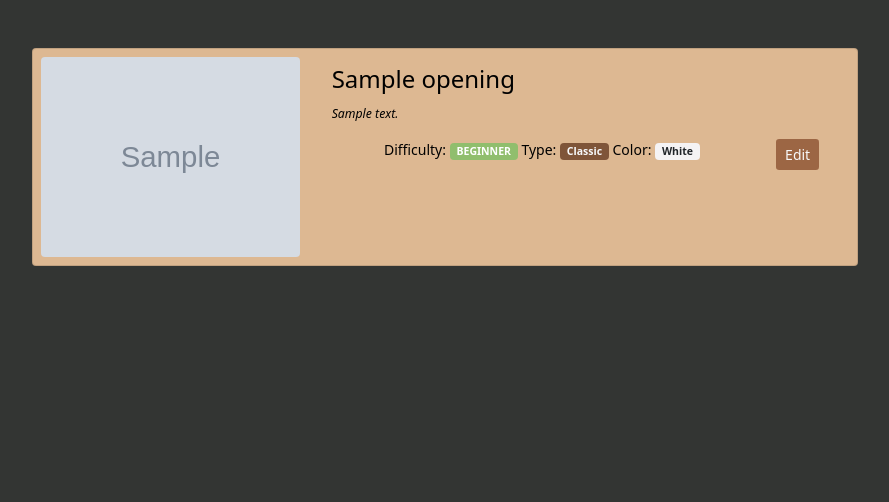
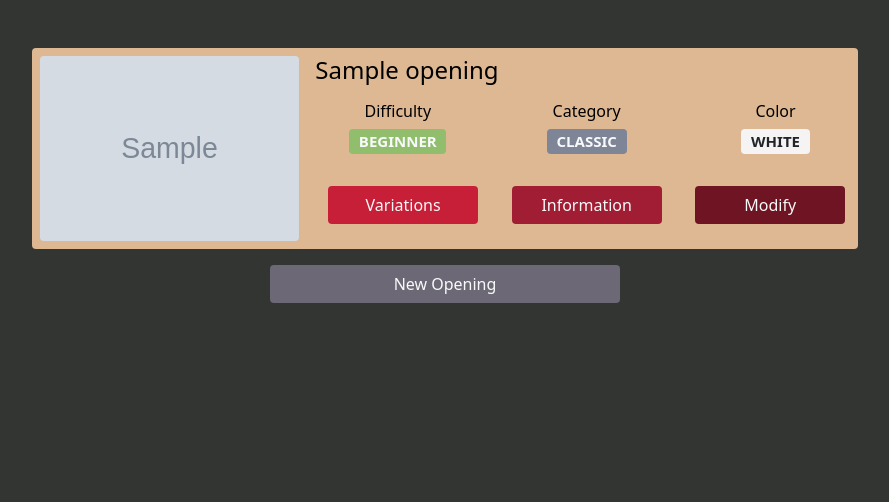
Before and after one commit to paudom/ChessRepertoire, a Django app: page / in a window 1280 px wide. Shown: the top 502 px of the page, without its empty margins (195-1084 px from the left). Run offline with Django 3.2, Linux system fonts and the light colour scheme; tables that the repository leaves empty hold one stand-in row (values such as "Sample post"); grey boxes marked "Sample" are stand-in pictures.

Commit message:
Finished design for openings

```diff
--- a/chess_repertoire/chess_repertoire/apps/repertoire/models.py
+++ b/chess_repertoire/chess_repertoire/apps/repertoire/models.py
@@ -40,8 +40,8 @@ class Opening(models.Model):
             ---
             Description: the color of the Opening: (0 [White], 1 [Black])
         """
-        WHITE = 0, "White"
-        BLACK = 1, "Black"
+        WHITE = 0, "WHITE"
+        BLACK = 1, "BLACK"
 
     class Difficulty(models.TextChoices):
         """ CHOICES::Difficulty
@@ -58,9 +58,9 @@ class Opening(models.Model):
             ---
             Description: the type of Opening.
         """
-        CLASSIC = "CL", "Classic"
-        SYSTEM = "SY", "System"
-        GAMBIT = "GB", "Gambit"
+        CLASSIC = "CL", "CLASSIC"
+        SYSTEM = "SY", "SYSTEM"
+        GAMBIT = "GB", "GAMBIT"
 
     name = models.CharField(max_length=constants.MAX_LENGTH, primary_key=True)
     description = models.TextField(max_length=constants.TEXT_MAX_LENGTH, default='')
@@ -103,11 +103,11 @@ class Variation(models.Model):
 
     class Nature(models.TextChoices):
         """"""
-        THEORIC = "THC", "Theoric"
-        POSITIONAL = "PST", "Positional"
-        TRICKY = "TRC", "Tricky"
-        SHARP = "SHP", "Sharp"
-        ADVANTAGEOUS = "ADV", "Advantageous"
+        THEORIC = "THC", "THEORIC"
+        POSITIONAL = "PST", "POSITIONAL"
+        TRICKY = "TRC", "TRICKY"
+        SHARP = "SHP", "SHARP"
+        ADVANTAGEOUS = "ADV", "ADVANTAGEOUS"
 
     name = models.CharField(max_length=constants.MAX_LENGTH, primary_key=True)
     description = models.CharField(max_length=constants.TEXT_MAX_LENGTH)
--- a/chess_repertoire/chess_repertoire/apps/repertoire/templates/repertoire/openings.html
+++ b/chess_repertoire/chess_repertoire/apps/repertoire/templates/repertoire/openings.html
@@ -2,62 +2,91 @@
 
 {% block title %}Openings{% endblock %}
 
+<!-- NAVBAR -->
+
 {% block content %}
 
-<div class="container mt-5 mx-auto" style="max-width: 850px;">
+<div class="container mt-5 mx-auto" style="max-width:  850px;">
 	{% for opening in openings %}
-		<div class="card mt-3 mb-3" style="background-color: #DDB892;">
+		<div class="container mt-3 mb-3 px-0 rounded" style="background-color:#DDB892; height: 201px;">
 			<div class="row">
-				<!-- Imatge File -->
-				<div class="col-4">
-					<div class="container-fluid px-0 py-0 my-2 mx-2">
-						<img src="{{ opening.image.url }}" class="img-fluid rounded" style="width: 100%; height: 200px; object-fit: cover;" alt="Opening">
+				<!-- Image File -->
+				<div class="col-md-4">
+					<div class="container-fluid px-0 mx-2 my-2">
+						<img src="{{ opening.image.url }}" class="img-fluid rounded" style="width: 100%; height: 185px; object-fit: cover;" alt="Opening">
 					</div>
 				</div>
-				<!-- Card Content -->
-				<div class="col-8">
-					<div class="card-body">
-						<h4 class="card-title"><a href="{% url 'repertoire:opening_detail' opening.name %}">{{ opening.name }}</a></h4>
-						<div class="overflow-auto">
-							<p class="fw-light fst-italic" style="max-height: 100px; text-align: justify;"><small>{{ opening.description }}</small></p>
+				<!-- Opening Content -->
+				<div class="col-md-8">
+					<div class="row">
+						<div class="container-fluid my-2" style="height: 30px;">
+							<h4>{{ opening.name }}</h4>
 						</div>
-						<div class="container mx-0 px-0">
-							<div class="row">
-								<div class="col-10 px-0">
-									<p class="text-center" style="justify-content: center">
-										{% if opening.difficulty == 'B' %}
-											Difficulty: <span class="badge" style="background-color: #90BE6D;">{{ opening.get_difficulty_display }}</span>
-										{% elif opening.difficulty == 'I' %}
-											Difficulty: <span class="badge" style="background-color: #577590;">{{ opening.get_difficulty_display }}</span>
-										{% elif opening.difficulty == 'A' %}
-											Difficulty: <span class="badge" style="background-color: #F8961E;">{{ opening.get_difficulty_display }}</span>
-										{% elif opening.difficulty == 'E' %}
-											Difficulty: <span class="badge" style="background-color: #892B64;">{{ opening.get_difficulty_display }}</span>
-										{% endif %}
-										{% if opening.category == 'CL' %}
-											Type: <span class="badge text-light" style="background-color: #7F5539;">{{ opening.get_category_display }}</span>
-										{% elif opening.category == 'SY' %}
-											Type: <span class="badge text-light" style="background-color: #8D99AE;">{{ opening.get_category_display }}</span>
-										{% elif opening.category == 'GB' %}
-											Type: <span class="badge text-light" style="background-color: #EF233C;">{{ opening.get_category_display }}</span>
-										{% endif %}
-										{% if not opening.color %}
-											Color: <span class="badge text-dark" style="background-color: #F5F3F4;">{{ opening.get_color_display }}</span>
-										{% else %}
-											Color: <span class="badge text-light" style="background-color: #161A1D;">{{ opening.get_color_display }}</span>
-										{% endif %}
-									</p>
-								</div>
-								<div class="col-2">
-									<a href="#" class="btn btn-sm text-light" style="background-color: #9C6644;" role="button">Edit</a>
-								</div>
-							</div>
+					</div>
+					<div class="row py-2" style="height: 30px;">
+						<div class="col">
+							<h6 class="text-center" style="justify-content: center">Difficulty</h6>
+						</div>
+						<div class="col">
+							<h6 class="text-center" style="justify-content: center;">Category</h6>
+						</div>
+						<div class="col">
+							<h6 class="text-center" style="justify-content: center;">Color</h6>
+						</div>
+					</div>
+					<div class="row py-1" style="height: 30px;">
+						<div class="col">
+							<h5 class="text-center" style="justify-content: center;">
+								{% if opening.difficulty == 'B' %}
+									<span class="badge text-light" style="background-color: #90BE6D;">{{ opening.get_difficulty_display }}</span>
+								{% elif opening.difficulty == 'I' %}
+									<span class="badge text-light" style="background-color: #FFB703;">{{ opening.get_difficulty_display }}</span>
+								{% elif opening.difficulty == 'A' %}
+									<span class="badge text-light" style="background-color: #F3722C;">{{ opening.get_difficulty_display }}</span>
+								{% elif opening.difficulty == 'E' %}
+									<span class="badge text-light" style="background-color: #F94144;">{{ opening.get_difficulty_display }}</span>
+								{% endif %}
+							</h5>
+						</div>
+						<div class="col">
+							<h5 class="text-center" style="justify-content: center;">
+								{% if opening.category == 'CL' %}
+									<span class="badge text-light" style="background-color: #7D8597;">{{ opening.get_category_display }}</span>
+								{% elif opening.category == 'SY' %}
+									<span class="badge text-light" style="background-color: #455E89;">{{ opening.get_category_display }}</span>
+								{% elif opening.category == 'GB' %}
+									<span class="badge text-light" style="background-color: #5FA8D3;">{{ opening.get_category_display }}</span>
+								{% endif %}
+							</h5>
+						</div>
+						<div class="col">
+							<h5 class="text-center" style="justify-content: center;">
+								{% if not opening.color %}
+									<span class="badge text-dark" style="background-color: #F5F3F4;">{{ opening.get_color_display }}</span>
+								{% else %}
+									<span class="badge text-light" style="background-color: #161A1D;">{{ opening.get_color_display }}</span>
+								{% endif %}
+							</h5>
+						</div>
+					</div>
+					<div class="row my-2 px-2 py-4 " style="height: 30px;">
+						<div class="col text-center">
+							<a href="#" class="btn text-light" style="width: 150px; background-color: #C71F37;" role="button">Variations</a>
+						</div>
+						<div class="col text-center">
+							<a href="{% url 'repertoire:opening_detail' opening.name %}" class="btn text-light" style="width: 150px; background-color: #A11D33;" role="button">Information</a>
+						</div>
+						<div class="col text-center">
+							<a href="#" class="btn text-light" style="width: 150px; background-color: #6E1423;" role="button">Modify</a>
 						</div>
 					</div>
 				</div>
 			</div>
 		</div>
 	{% endfor %}
+	<!-- Pagination goes here -->
+	<div class="text-center">
+		<a href="#" class="btn text-light" style="width: 350px; background-color: #6D6875;" role="button">New Opening</a>
+	</div>
 </div>
-
 {% endblock %}
--- a/chess_repertoire/chess_repertoire/apps/repertoire/views.py
+++ b/chess_repertoire/chess_repertoire/apps/repertoire/views.py
@@ -20,6 +20,3 @@ class OpeningDetail(DetailView):
     context_object_name = 'opening'
 
 # -- Variation Views -- #
-
-
-# -- Other Views -- #
```
Also changed, not shown: chess_repertoire/chess_repertoire/apps/repertoire/templates/repertoire/opening_detail.html (+115 -12 lines), chess_repertoire/chess_repertoire/apps/repertoire/static/repertoire/pieces/black_bishop.png (added), chess_repertoire/chess_repertoire/apps/repertoire/static/repertoire/pieces/black_king.png (added), chess_repertoire/chess_repertoire/apps/repertoire/static/repertoire/pieces/black_knight.png (added), chess_repertoire/chess_repertoire/apps/repertoire/static/repertoire/pieces/black_pawn.png (added), chess_repertoire/chess_repertoire/apps/repertoire/static/repertoire/pieces/black_queen.png (added), chess_repertoire/chess_repertoire/apps/repertoire/static/repertoire/pieces/black_rook.png (added), chess_repertoire/chess_repertoire/apps/repertoire/static/repertoire/pieces/white_bishop.png (added), chess_repertoire/chess_repertoire/apps/repertoire/static/repertoire/pieces/white_king.png (added), chess_repertoire/chess_repertoire/apps/repertoire/static/repertoire/pieces/white_knight.png (added), chess_repertoire/chess_repertoire/apps/repertoire/static/repertoire/pieces/white_pawn.png (added), chess_repertoire/chess_repertoire/apps/repertoire/static/repertoire/pieces/white_queen.png (added), chess_repertoire/chess_repertoire/apps/repertoire/static/repertoire/pieces/white_rook.png (added), chess_repertoire/chess_repertoire/apps/repertoire/templates/repertoire/opening_variations.html (added), 2 other files.
